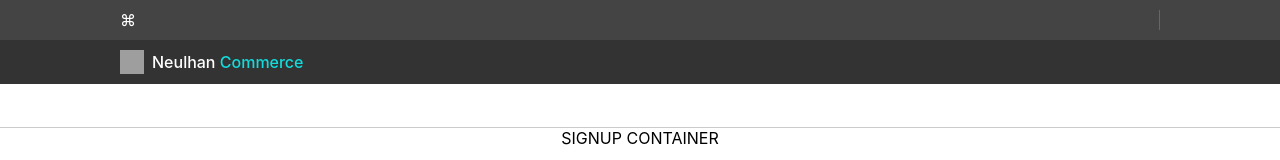
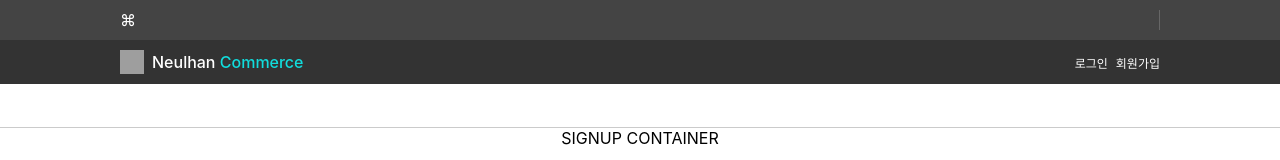
Before and after one commit to Neulhan/neulhan-commerce, a Next.js app: page /auth/signup in a window 1280 px wide. Shown: the top 160 px of the page. Built offline with nearby package versions, Linux system fonts and the light colour scheme; grey boxes are pictures that could not be loaded.

Commit message:
update component: add auth link

```diff
--- a/src/components/SecondNav/index.module.scss
+++ b/src/components/SecondNav/index.module.scss
@@ -6,7 +6,7 @@ nav.second {
   height: 44px;
 
   .innerContainer {
-    @include custom-flex(center, flex-start);
+    @include custom-flex(center, space-between);
 
     a {
       @include custom-flex(center, flex-start);
@@ -24,5 +24,16 @@ nav.second {
         }
       }
     }
+
+    // .left {
+    // }
+    .right {
+      @include custom-flex(center, center);
+      color: white;
+      font-size: 12px;
+      a:not(:last-child) {
+        margin-right: 8px;
+      }
+    }
   }
 }
--- a/src/components/SecondNav/index.tsx
+++ b/src/components/SecondNav/index.tsx
@@ -7,6 +7,7 @@ function SecondNavigationComponent() {
       <nav className={style.second}>
         <div className="container">
           <div className={style.innerContainer}>
+            <div className={style.left}>
               <Link href="/">
                 <a>
                   <img src="/logo.svg" alt="" />
@@ -16,6 +17,15 @@ function SecondNavigationComponent() {
                 </a>
               </Link>
             </div>
+            <div className={style.right}>
+              <Link href="/auth/login">
+                <a>로그인</a>
+              </Link>
+              <Link href="/auth/signup">
+                <a>회원가입</a>
+              </Link>
+            </div>
+          </div>
         </div>
       </nav>
     </>
```
Lines whose indentation alone changed are shown as unchanged.
